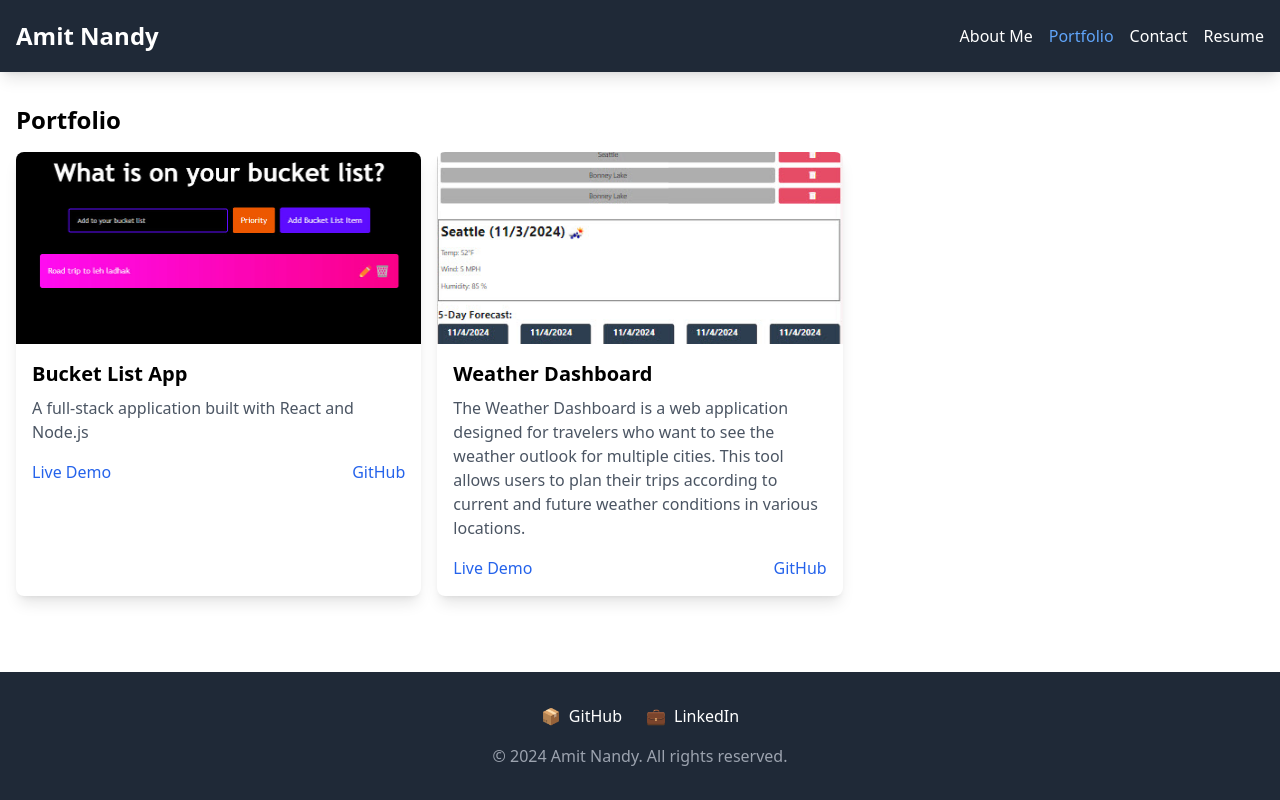
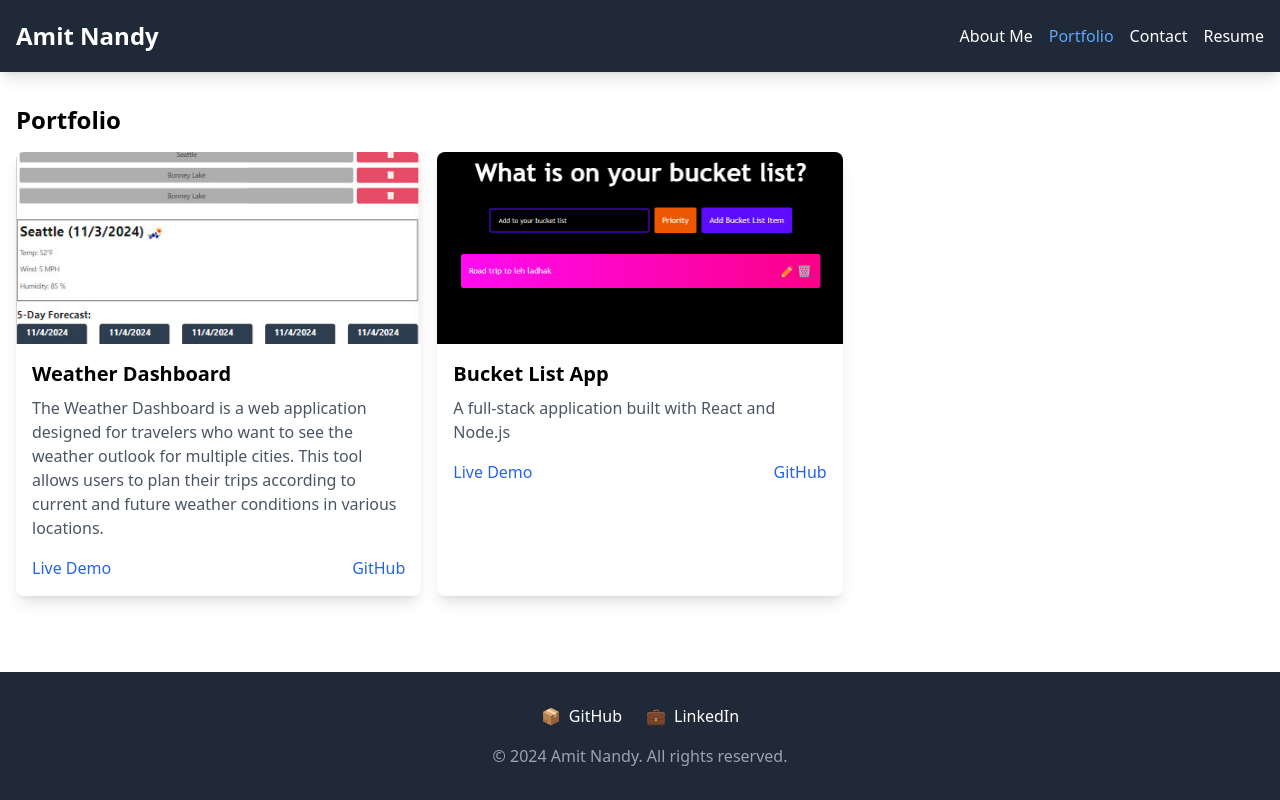
Before and after one commit to nandyamit/my_react_portfolio, a React (Vite) app: page /portfolio in a window 1280 px wide. Built offline with nearby package versions, Linux system fonts and the light colour scheme.

Commit message:
updated portfolio page

```diff
--- a/src/components/Portfolio.jsx
+++ b/src/components/Portfolio.jsx
@@ -4,6 +4,14 @@ import Project from './Project';
 
 function Portfolio() {
   const projects = [
+    {
+      title: "Weather Dashboard",
+      description: "The Weather Dashboard is a web application designed for travelers who want to see the weather outlook for multiple cities. This tool allows users to plan their trips according to current and future weather conditions in various locations.",
+      Technologies: "HTML, Javascript, Node.js with Express.js and Weather Data using OpenWeather API",
+      image: "/images/weather_app.jpg",
+      deployedLink: "https://weather-app-u1xb.onrender.com/",
+      githubLink: "https://github.com/nandyamit/Weather-App"
+    },
     {
       title: "Bucket List App",
       description: "A full-stack application built with React and Node.js",
@@ -12,14 +20,7 @@ function Portfolio() {
       deployedLink: "https://gorgeous-ganache-bcb5d9.netlify.app/",
       githubLink: "https://github.com/nandyamit/bucketlist"
     },
-    {
-      title: "Weather Dashboard",
-      description: "The Weather Dashboard is a web application designed for travelers who want to see the weather outlook for multiple cities. This tool allows users to plan their trips according to current and future weather conditions in various locations.",
-      Technologies: "HTML, Javascript, Node.js with Express.js and Weather Data using OpenWeather API",
-      image: "/images/weather_app.jpg",
-      deployedLink: "https://weather-app-u1xb.onrender.com/",
-      githubLink: "https://github.com/nandyamit/Weather-App"
-    },
+
   ];
 
   return (
```
